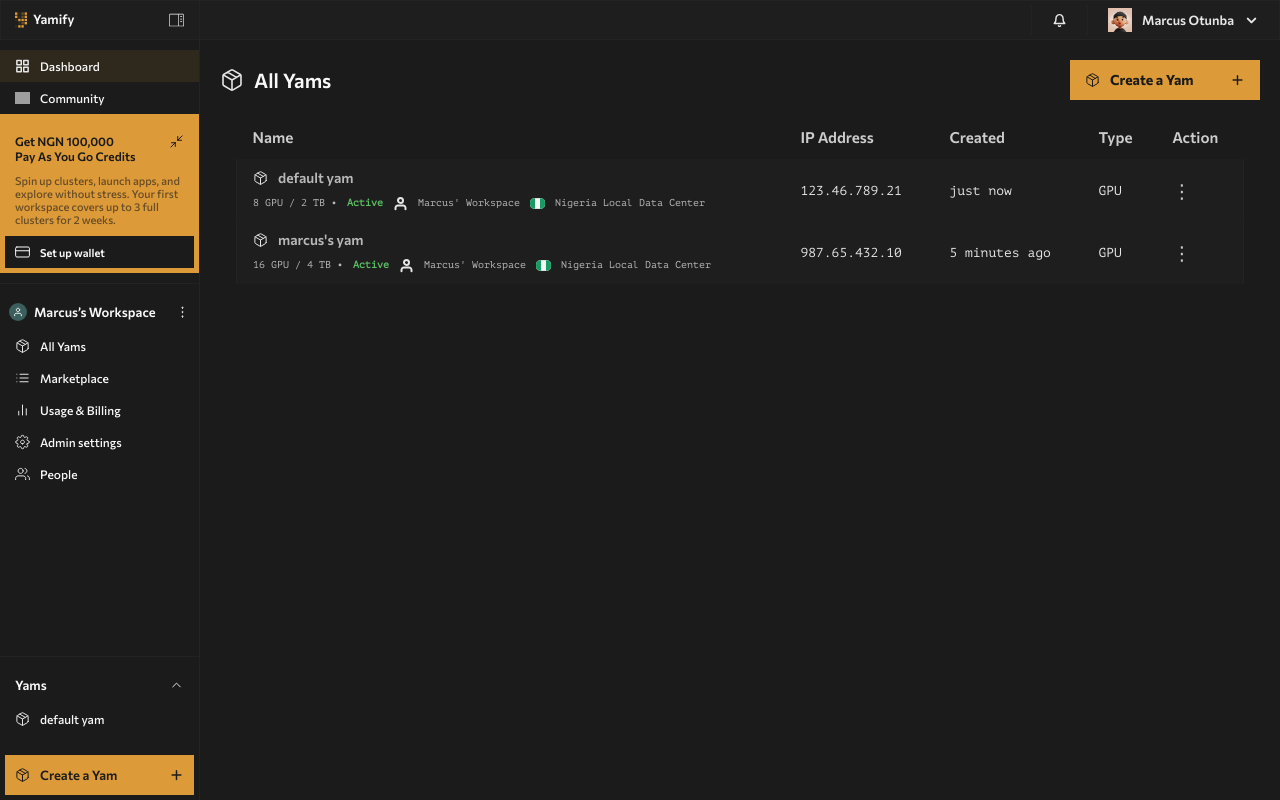
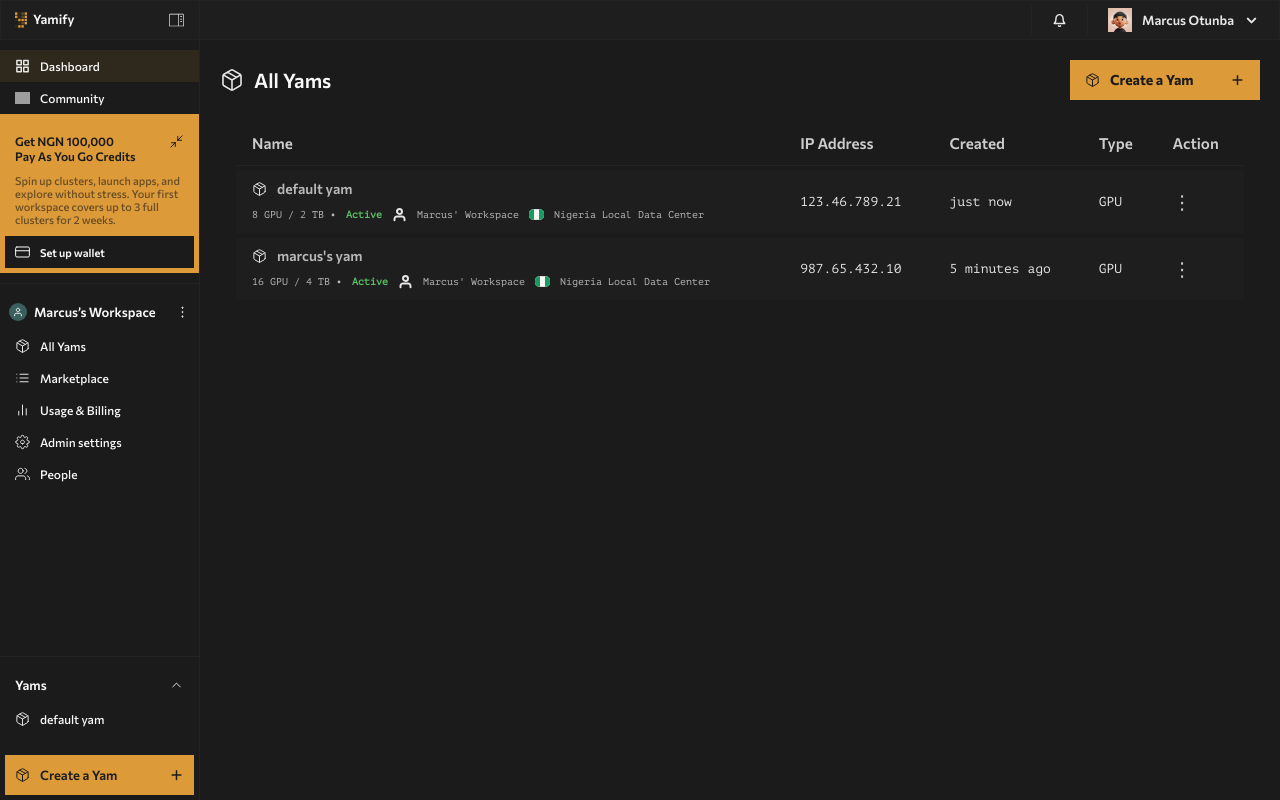
Before and after one commit to yamify-org/yamify, a Next.js app: page /dashboard/yams/all in a window 1280 px wide. Built offline with nearby package versions, Linux system fonts and the light colour scheme; no server answers; grey boxes are pictures that could not be loaded.

Commit message:
updated signin auth

```diff
--- a/src/app/auth/sign-in/page.tsx
+++ b/src/app/auth/sign-in/page.tsx
@@ -9,6 +9,12 @@
 export default function SignIn() {
   const [showPassword, setShowPassword] = useState(false);
 
+  const handleGitHubLogin = () => {
+    const githubAuthUrl =
+      "https://yamify-backend.onrender.com/api/v1/auth/github";
+    window.location.href = githubAuthUrl;
+  };
+
   return (
     <div className="auth-section">
       <section>
@@ -17,7 +23,7 @@
           <h1>Sign in</h1>
 
           <div className="auth-btns">
-            <div className="btn">
+            <div className="btn" onClick={handleGitHubLogin}>
               <Image src="/svgs/mdi_github.svg" alt="" height={20} width={20} />
               Continue with GitHub
             </div>
--- a/src/styles/RightPanelDashboardYam.css
+++ b/src/styles/RightPanelDashboardYam.css
@@ -54,19 +54,28 @@
 }
 .right-panel-yams .main-panel .section .yam-table table {
   width: 100%;
-  border-collapse: collapse;
+  border-collapse: separate;
+  border-spacing: 0 5px;
   font-size: 0.95rem;
+}
+.right-panel-yams .main-panel .section .yam-table table thead tr {
+  height: 45px;
+}
+.right-panel-yams .main-panel .section .yam-table table thead tr th {
+  border-bottom: 1px solid var(--Default-Dark-Ash, #232323);
+}
+.right-panel-yams .main-panel .section .yam-table table thead {
+  margin-bottom: 24px;
+}
+.right-panel-yams .main-panel .section .yam-table table tbody tr {
+  background: var(--Default-Light-Black, #1e1e1e);
+  border: 1px solid var(--Default-Dark-Ash, #232323);
 }
 .right-panel-yams .main-panel .section .yam-table table th,
 .right-panel-yams .main-panel .section .yam-table table td {
   padding: 10px 16px;
   text-align: left;
   border-bottom: 1px solid #1e1e1e;
-}
-.right-panel-yams .main-panel .section .yam-table table tbody tr {
-  border: 1px solid var(--Default-Dark-Ash, #232323);
-  background: var(--Default-Light-Black, #1e1e1e);
-  padding-bottom: 10px;
 }
 .right-panel-yams .main-panel .section .yam-table table td.td {
   color: var(--Default-Light-grey, #e6e6e6);
@@ -103,7 +112,6 @@
 }
 .right-panel-yams .main-panel .section .yam-table table .yam-name span.meta {
   font-size: 0.75rem;
-  color: #888;
   color: var(--Default-Grey, #b8b8b8);
   font-family: "PT Mono", Arial;
   font-size: 10px;
--- a/src/styles/RightPanelDashboardYam.scss
+++ b/src/styles/RightPanelDashboardYam.scss
@@ -62,22 +62,36 @@
 
         table {
           width: 100%;
-          border-collapse: collapse;
+          border-collapse: separate;
+          border-spacing: 0 5px;
           font-size: 0.95rem;
+
+          thead {
+            tr {
+              height: 45px;
+
+              th {
+                border-bottom: 1px solid var(--Default-Dark-Ash, #232323);
+              }
+            }
+          }
+
+          thead {
+            margin-bottom: 24px; // doesn't work on thead directly
+          }
+
+          tbody {
+            tr {
+              background: var(--Default-Light-Black, #1e1e1e);
+              border: 1px solid var(--Default-Dark-Ash, #232323);
+            }
+          }
 
           th,
           td {
             padding: 10px 16px;
             text-align: left;
             border-bottom: 1px solid #1e1e1e;
-          }
-
-          tbody {
-            tr {
-              border: 1px solid var(--Default-Dark-Ash, #232323);
-              background: var(--Default-Light-Black, #1e1e1e);
-              padding-bottom: 10px;
-            }
           }
 
           td.td {
@@ -121,7 +135,6 @@
 
             span.meta {
               font-size: 0.75rem;
-              color: #888;
               color: var(--Default-Grey, #b8b8b8);
               font-family: "PT Mono", Arial;
               font-size: 10px;
```
Also changed, not shown: src/app/auth/sign-up/page.tsx (+0 -54 lines), 1 other file (tests, documents, lock files or other folders).
